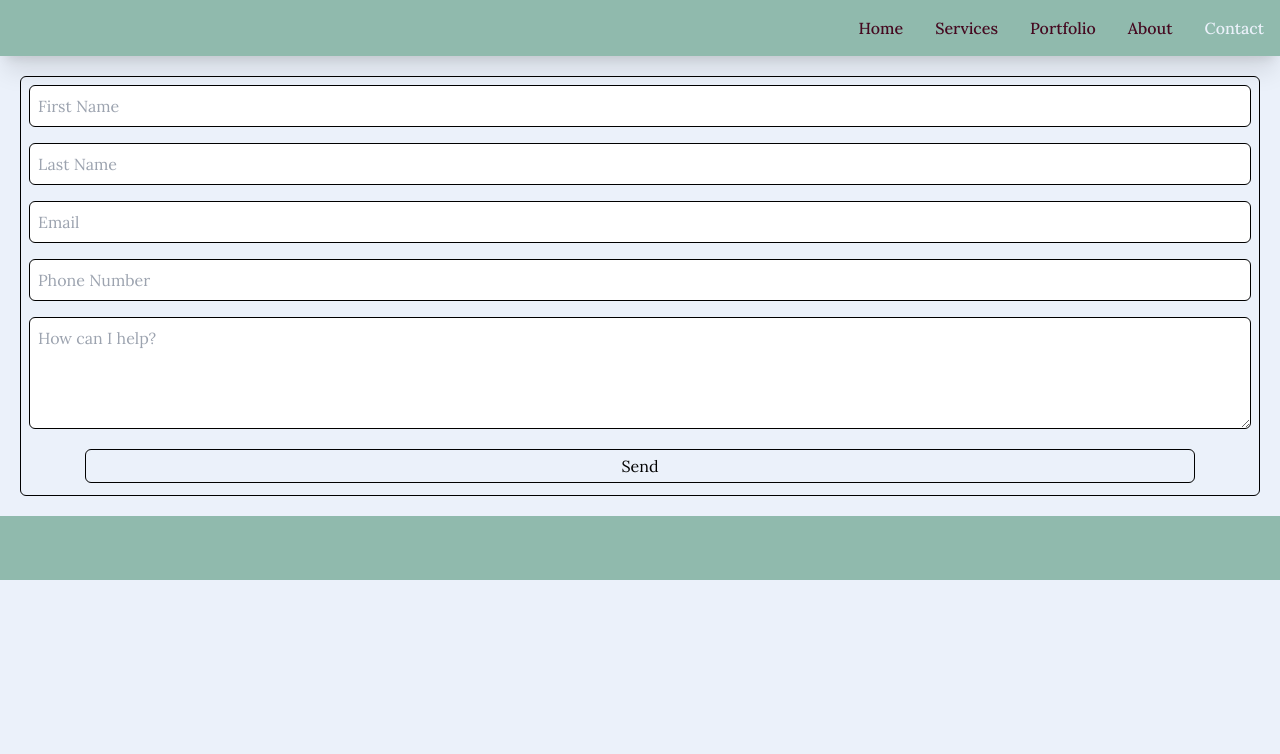
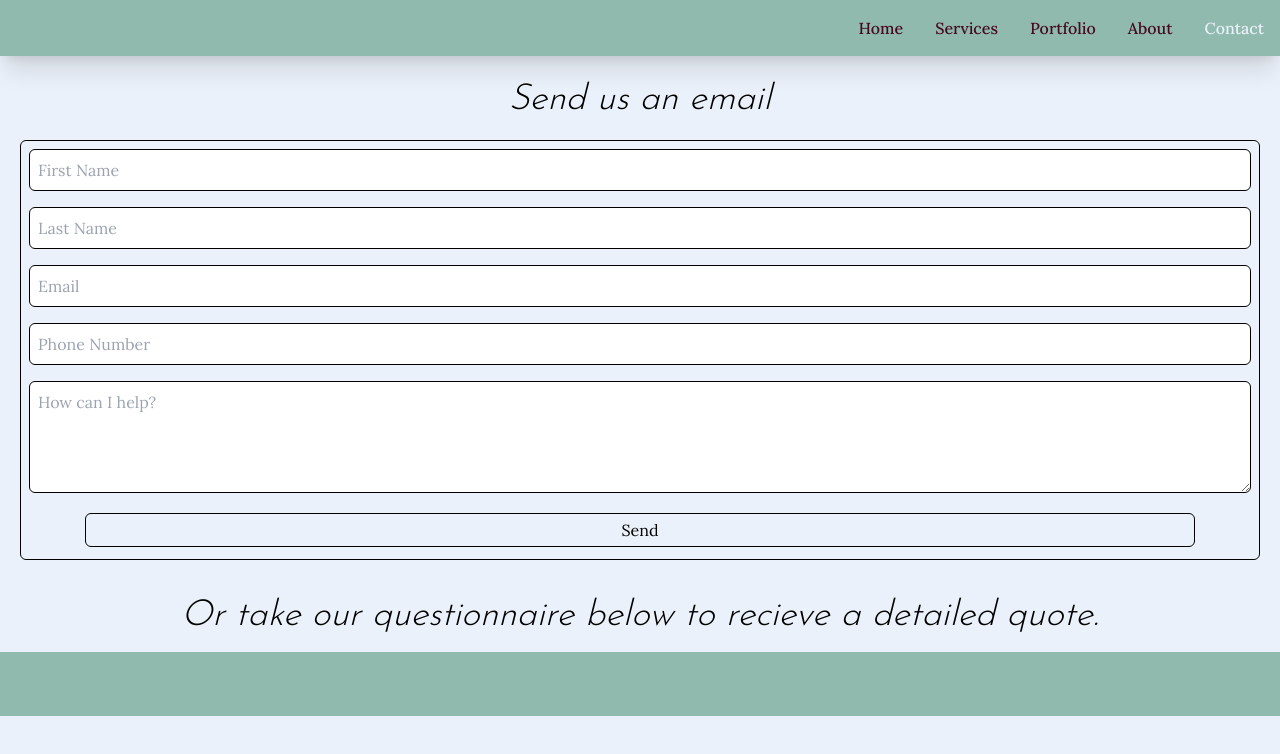
Before and after one commit to abanderson3/LKCreative-Website, a Next.js app in the folder lkcreative-website/: page /contact in a window 1280 px wide. Shown: the top 754 px of the page. Built offline with nearby package versions, Linux system fonts and the light colour scheme.

Commit message:
work on contact page and added public and nav svg

```diff
--- a/lkcreative-website/app/contact/page.tsx
+++ b/lkcreative-website/app/contact/page.tsx
@@ -1,6 +1,7 @@
 import PageTitle from "../lib/components/PageTitle"
 import IntroText from "../lib/components/IntroText"
 import EmailForm from "../lib/components/EmailForm"
+import Survey from "../lib/components/Survey"
 
 export default function Contact({}) {
 
@@ -10,8 +11,12 @@ export default function Contact({}) {
       <div>
         <EmailForm/>
       </div>
-
-
+      <div className="font-josefine font-light text-4xl italic text-center my-4 px-3">
+        Or take our questionnaire below to recieve a detailed quote.
+      </div>
+      <div>
+        <Survey/>
+      </div>
     </main>
   )
 }
--- a/lkcreative-website/app/lib/components/EmailForm.tsx
+++ b/lkcreative-website/app/lib/components/EmailForm.tsx
@@ -26,6 +26,9 @@ const EmailForm = () => {
 
   return (
   <div className="">
+    <div className="text-center font-josefine text-4xl mt-6 italic font-light">
+      Send us an email
+    </div>
     <form
       onSubmit={onSubmit}
       className="flex flex-col justify-center border border-black m-5 rounded-md"
--- a/lkcreative-website/app/lib/components/Navbar.tsx
+++ b/lkcreative-website/app/lib/components/Navbar.tsx
@@ -1,8 +1,12 @@
 "use client"
 import Link from 'next/link';
 import { usePathname } from 'next/navigation';
+import Image from 'next/image';
 
 const Navbar = () => {
+
+
+  // <Image src="/navBurger.svg" alt="navigation" width="64" height="64"/>
 
   const currentRoute = usePathname();
   const selected = 'text-customPlum'
--- /dev/null
+++ b/lkcreative-website/app/lib/components/Survey.tsx
@@ -0,0 +1,19 @@
+"use client"
+import { useState, useEffect } from "react"
+
+const Survey = () => {
+
+
+  return (
+    <div>
+      <div>
+
+      </div>
+      <div>
+
+      </div>
+    </div>
+  )
+}
+
+export default Survey
```
Also changed, not shown: lkcreative-website/public/navBurger.svg (added).
